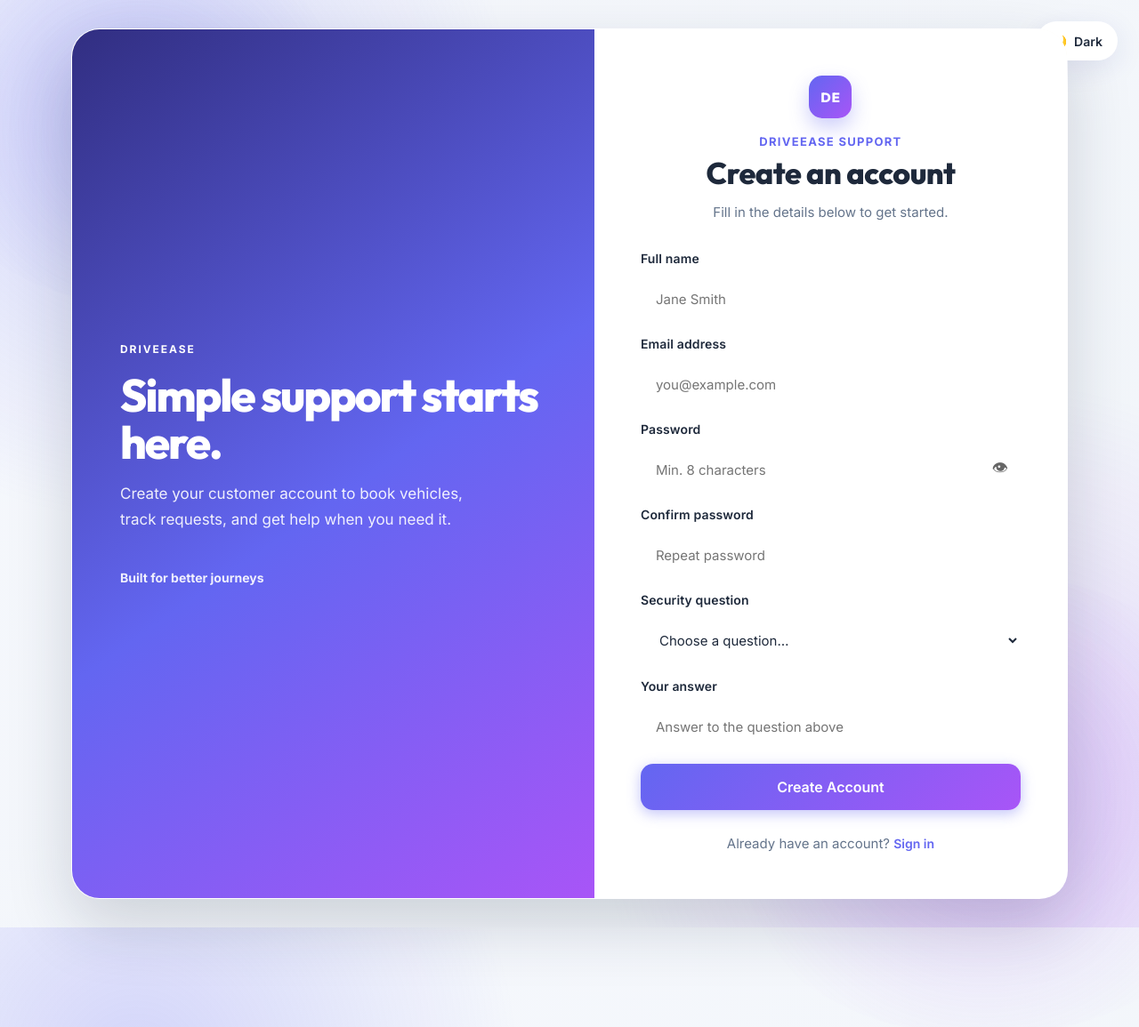
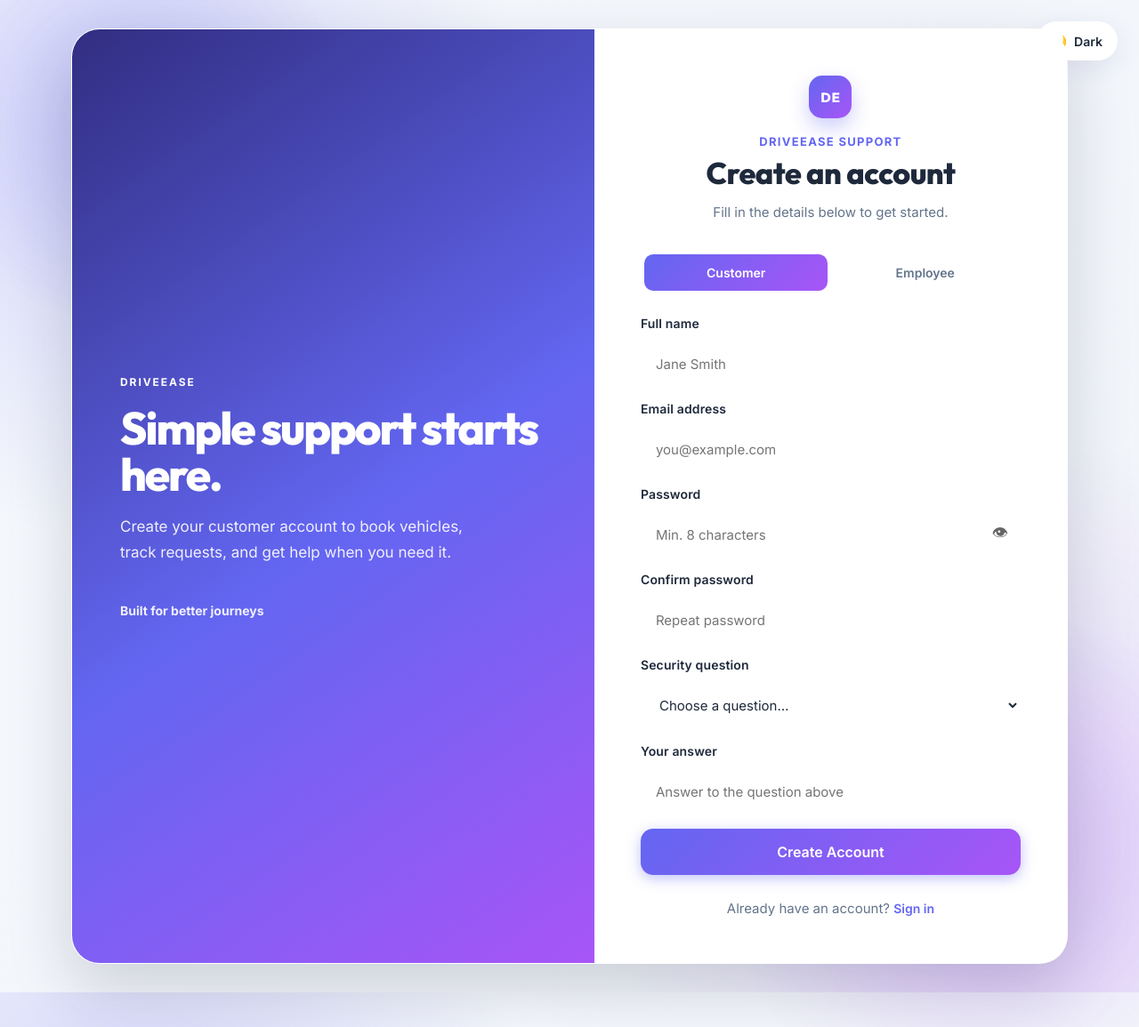
Before and after one commit to paras-gem/DriveEase-, a PHP site: page /signup.php in a window 1280 px wide; the page is wider, and only the part inside the window is pictured. Shown: the top 1155 px of that part at 89% size. Run offline with PHP 8.4, Linux system fonts and the light colour scheme.

```diff
--- a/signup.php
+++ b/signup.php
@@ -42,6 +42,12 @@
         <!-- Alert Container: Used by AJAX to display error/success messages dynamically -->
         <div id="ajaxAlert" class="auth-alert" style="display: none;" role="alert"></div>
 
+        <!-- Role Toggle -->
+        <div style="display: flex; background: var(--input-bg); border-radius: var(--r-sm); overflow: hidden; margin-bottom: 24px; border: 1px solid var(--border);">
+            <button type="button" id="roleCustomer" class="role-tab active" onclick="setRole('customer')" style="flex: 1; padding: 12px; font-weight: 600; font-size: 14px; cursor: pointer; border: none; transition: all 0.3s; font-family: 'Inter', sans-serif; background: var(--accent-gradient); color: #fff;">Customer</button>
+            <button type="button" id="roleEmployee" class="role-tab" onclick="setRole('employee')" style="flex: 1; padding: 12px; font-weight: 600; font-size: 14px; cursor: pointer; border: none; transition: all 0.3s; font-family: 'Inter', sans-serif; background: transparent; color: var(--txt-2);">Employee</button>
+        </div>
+
         <!-- Signup form: default action prevented via JS, submitted via AJAX -->
         <form class="auth-form" id="signupForm" novalidate>
 
@@ -77,7 +83,7 @@
             </div>
 
             <!-- Security question -->
-            <div class="form-group">
+            <div class="form-group" id="securityQuestionGroup">
                 <label for="security_question">Security question</label>
                 <select class="auth-input" id="security_question" name="security_question" required>
                     <option value="" disabled selected>Choose a question…</option>
@@ -90,7 +96,7 @@
             </div>
 
             <!-- Security answer -->
-            <div class="form-group">
+            <div class="form-group" id="securityAnswerGroup">
                 <label for="security_answer">Your answer</label>
                 <input class="auth-input" type="text" id="security_answer" name="security_answer"
                        placeholder="Answer to the question above" autocomplete="off" required>
@@ -148,6 +154,40 @@
         });
 
         // ----------------------------------------------------
+        // 2.5 Role Selection Toggle
+        // ----------------------------------------------------
+        let currentRole = 'customer';
+        window.setRole = function(role) {
+            currentRole = role;
+            const custBtn = document.getElementById('roleCustomer');
+            const empBtn = document.getElementById('roleEmployee');
+            const sqGroup = document.getElementById('securityQuestionGroup');
+            const saGroup = document.getElementById('securityAnswerGroup');
+            const sqInput = document.getElementById('security_question');
+            const saInput = document.getElementById('security_answer');
+
+            if (role === 'employee') {
+                empBtn.style.background = 'var(--accent-gradient)';
+                empBtn.style.color = '#fff';
+                custBtn.style.background = 'transparent';
+                custBtn.style.color = 'var(--txt-2)';
+                sqGroup.style.display = 'none';
+                saGroup.style.display = 'none';
+                sqInput.removeAttribute('required');
+                saInput.removeAttribute('required');
+            } else {
+                custBtn.style.background = 'var(--accent-gradient)';
+                custBtn.style.color = '#fff';
+                empBtn.style.background = 'transparent';
+                empBtn.style.color = 'var(--txt-2)';
+                sqGroup.style.display = 'grid';
+                saGroup.style.display = 'grid';
+                sqInput.setAttribute('required', 'required');
+                saInput.setAttribute('required', 'required');
+            }
+        };
+
+        // ----------------------------------------------------
         // 3. AJAX Form Submission
         // ----------------------------------------------------
         const signupForm = document.getElementById('signupForm');
@@ -170,6 +210,7 @@
 
             // Gather form data using FormData API
             const formData = new FormData(signupForm);
+            formData.append('role', currentRole);
 
             // Execute the AJAX request using Fetch API
             fetch('includes/register_process.php', {
```
Also changed, not shown: forgot_password.php (+9 -1 lines), includes/register_process.php (+39 -6 lines), set_new_password.php (+9 -1 lines).
